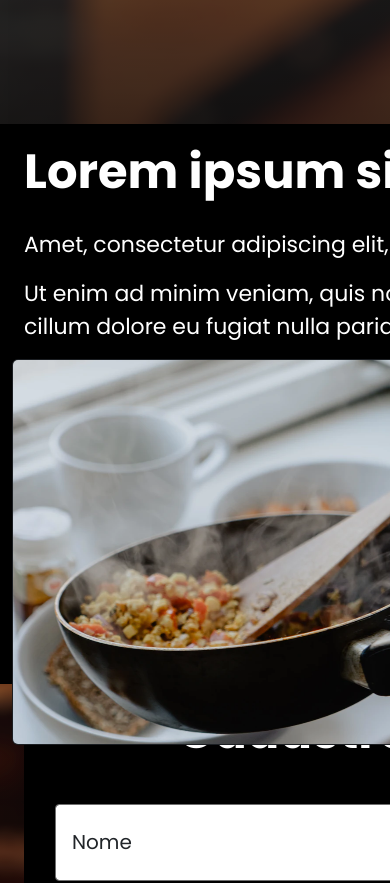
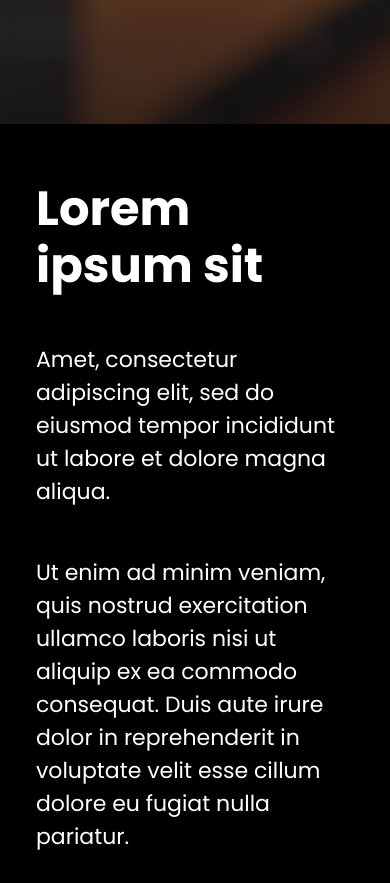
Before and after one commit to khalegjr/foodish-frontend, a React (Create React App) app: page / in a window 390 px wide. Shown: the part 1700-2583 px from the top of the page. Built offline with nearby package versions, Linux system fonts and the light colour scheme.

Commit message:
refactor(session two): Fix a responsividade da sessão e posicionamentos

```diff
--- a/src/assets/styles/styles.scss
+++ b/src/assets/styles/styles.scss
@@ -56,16 +56,8 @@ p {
 }
 
 .sessao2 {
-  width: 1920px;
   height: 700px;
   background: transparent url('../img/Background2.png') 0% 0% no-repeat padding-box;
-  opacity: 1;
-}
-
-.sessao3 {
-  width: 1920px;
-  height: 560px;
-  background: #000000 0% 0% no-repeat padding-box;
   opacity: 1;
 }
 
--- a/src/templates/SessionTwo/index.jsx
+++ b/src/templates/SessionTwo/index.jsx
@@ -1,50 +1,23 @@
 import React from "react";
 import PropTypes from "prop-types";
-import { Button, Card, Col, Container, Row } from "react-bootstrap";
+import { Button, Card, Col, Container, Image, Row } from "react-bootstrap";
 import imageRef from "../../assets/img/5c2e894fed6dddaf5b0998129bafd941.png";
 
 const SessionTwo = () => {
   return (
     <>
-      <section class="sessao3">
-        <Container>
-          <Row>
-            <Col sm={6}>
-              <Container>
-                <h2
-                  style={{
-                    /* UI Properties */
-                    textAlign: "left",
-                    font: "normal normal bold 48px/96px Poppins",
-                    letterSpacing: "0px",
-                    color: "#FFFFFF",
-                    opacity: "1",
-                  }}
-                >
-                  Lorem ipsum sit
-                </h2>
+      <Container as="section" className="w-100 bg-secondary" fluid>
+        <Container className="py-4 py-lg-5">
+          <Row className="pt-4">
+            <Col sm={12} lg={6}>
+              <Container className="text-white mt-2">
+                <h2 className="mt-1 mb-5">Lorem ipsum sit</h2>
 
-                <p
-                  style={{
-                    textAlign: "left",
-                    font: "normal normal normal 22px/33px Poppins",
-                    letterSpacing: "0px",
-                    color: "#FFFFFF",
-                    opacity: "1",
-                  }}
-                >
+                <p className="m-0">
                   Amet, consectetur adipiscing elit, sed do eiusmod tempor
                   incididunt ut labore et dolore magna aliqua.
                 </p>
-                <p
-                  style={{
-                    textAlign: "left",
-                    font: "normal normal normal 22px/33px Poppins",
-                    letterSpacing: "0px",
-                    color: "#FFFFFF",
-                    opacity: "1",
-                  }}
-                >
+                <p className="my-5">
                   Ut enim ad minim veniam, quis nostrud exercitation ullamco
                   laboris nisi ut aliquip ex ea commodo consequat. Duis aute
                   irure dolor in reprehenderit in voluptate velit esse cillum
@@ -52,25 +25,18 @@ const SessionTwo = () => {
                 </p>
               </Container>
             </Col>
-            <Col sm={6}>
-              <Card className="bg-dark text-white p-0 m-0">
-                <Card.Img
-                  src={imageRef}
-                  alt="Card image"
-                  style={{
-                    width: "650px",
-                    height: "384px",
-                    /* UI Properties */
-                    opacity: "1",
-                    margin: 0,
-                    padding: 0,
-                  }}
-                />
-              </Card>
+            <Col lg={6}>
+              <Image
+                sr
+                className="pb-4 m-0"
+                fluid
+                src={imageRef}
+                alt="Card image"
+              />
             </Col>
           </Row>
         </Container>
-      </section>
+      </Container>
     </>
   );
 };
```
